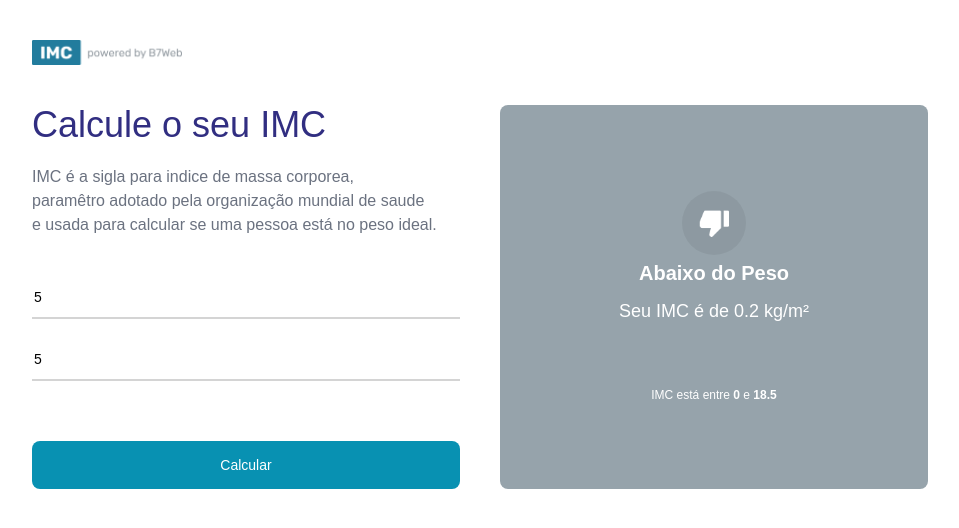
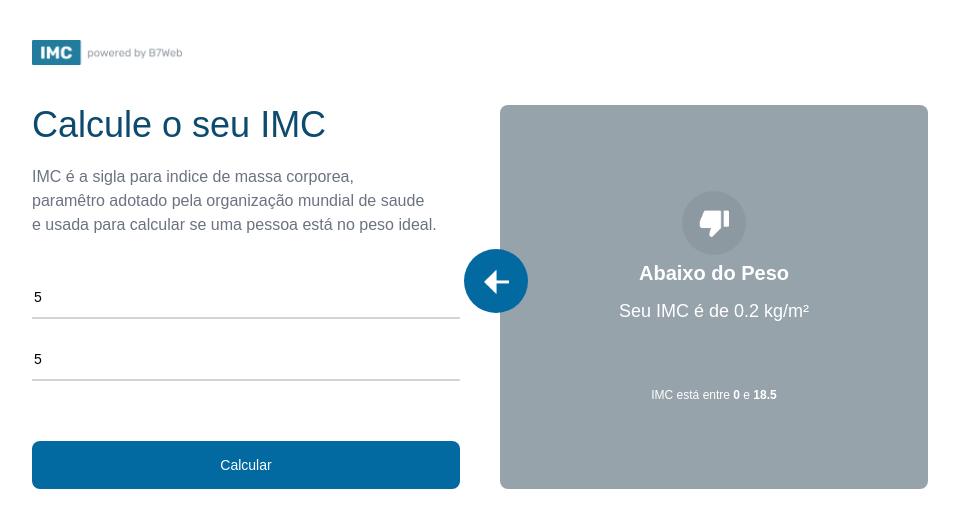
Before and after one commit to g-101/calculadora-imc, a React (Vite) app: page / in a window 1280 px wide. Both pictures are taken after typing "5", "5" into the empty fields and a click on the button "Calcular". Shown: the top 528 px of the page, without its empty margins (160-1119 px from the left). Built offline with nearby package versions, Linux system fonts and the light colour scheme.

Commit message:
criando a logica para resetar os campos com o botão arrow

```diff
--- a/src/App.tsx
+++ b/src/App.tsx
@@ -1,6 +1,7 @@
 import { useState, ChangeEvent } from 'react';
 import './App.css';
 import poweredImage from './assets/icons/powered.png';
+import leftArrowImage from './assets/icons/leftarrow.png';
 import { calculateImc, Level, levels } from './helpers/imc';
 import { GridItem } from './components/GridItem';
 
@@ -20,7 +21,11 @@ const App = () => {
       setToShow(calculateImc(weightField, heightField));
     }
   };
-
+  const backButtonHandler = () => {
+    setToShow(null);
+    setWeightField(0);
+    setHeightField(0);
+  };
   return (
     <div className="wrap">
       <header>
@@ -30,13 +35,13 @@ const App = () => {
       </header>
       <div className="flex max-w-4xl m-auto gap-10">
         <div className="flex-1">
-          <h1 className="m-0 mb-5 text-4xl text-indigo-900">Calcule o seu IMC</h1>
+          <h1 className="m-0 mb-5 text-4xl text-sky-900">Calcule o seu IMC</h1>
           <p className="text-base text-gray-500 mb-10">
             IMC é a sigla para indice de massa corporea, <br />
             paramêtro adotado pela organização mundial de saude
             <br /> e usada para calcular se uma pessoa está no peso ideal.
           </p>
-          {/* bg-fuchsia-500 */}
+
           <input
             className="w-full border-0 border-b-2 border-solid border-neutral-300 py-2.5 px-0.5 mb-5 text-sm outline-none"
             type="number"
@@ -53,7 +58,7 @@ const App = () => {
           />
           <button
             onClick={buttonClickHandler}
-            className="bg-cyan-600 text-white text-sm border-0 rounded-lg py-3.5 w-full cursor-pointer mt-10 transition ease-in-out  hover:opacity-80"
+            className="bg-sky-700 text-white text-sm border-0 rounded-lg py-3.5 w-full cursor-pointer mt-10 transition ease-in-out  hover:opacity-80"
             type="submit"
           >
             Calcular
@@ -69,7 +74,12 @@ const App = () => {
           )}
           {toShow && (
             <div className="flex-1 flex">
-              {/* <div>button arrow</div> */}
+              <div
+                onClick={backButtonHandler}
+                className="absolute bg-sky-700 w-16 h-16 rounded-full flex justify-center items-center cursor-pointer -ml-9 mt-36"
+              >
+                <img src={leftArrowImage} alt="icone  voltar" width={25} />
+              </div>
               <GridItem item={toShow} />
             </div>
           )}
--- a/src/helpers/imc.ts
+++ b/src/helpers/imc.ts
@@ -16,8 +16,10 @@ export const calculateImc = (weight: number, height: number) => {
   const imc = weight / (height * height);
   for (let index in levels) {
     if (imc >= levels[index].imc[0] && imc < levels[index].imc[1]) {
-      levels[index].yourImc = imc;
-      return levels[index];
+      /*vai fazer a copia e salvar apenas o objeto que satifaz o imc */
+      const levelCopy: Level = { ...levels[index] };
+      levelCopy.yourImc = imc; /*cria um atributo que salva o imc calculado */
+      return levelCopy;
     }
   }
   return null;
```
